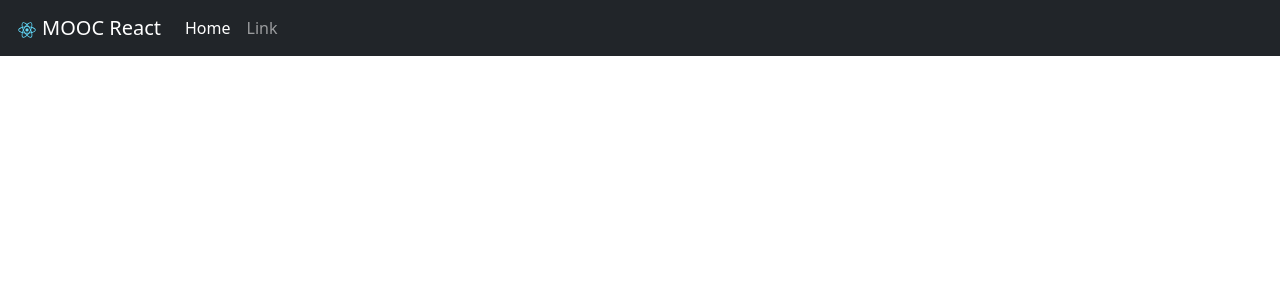
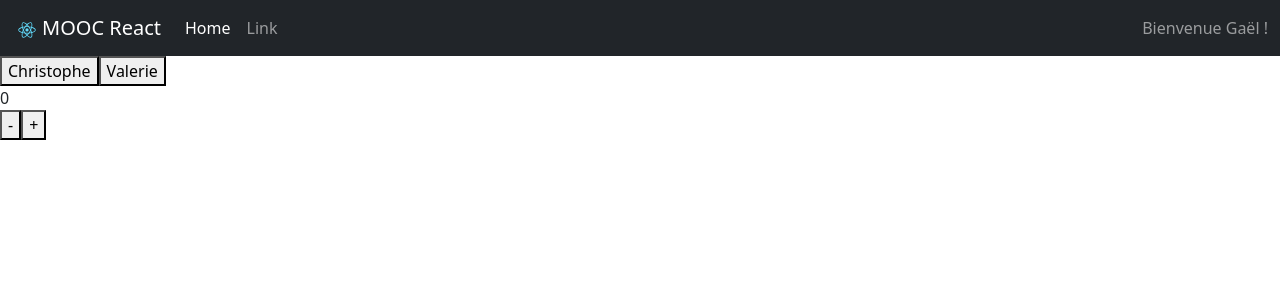
Before and after one commit to Gael-Mousset/mooc-react, a React (Create React App) app: page / in a window 1280 px wide. Shown: the top 300 px of the page. Built offline with nearby package versions, Linux system fonts and the light colour scheme.

Commit message:
Chapitre 6 - L'état d’un composant

```diff
--- a/src/App.jsx
+++ b/src/App.jsx
@@ -1,9 +1,11 @@
+import Counter from "./components/Counter";
 import Header from "./components/Header";
 
 function App() {
   return (
     <div className="App">
       <Header />
+      <Counter />
     </div>
   );
 }
--- /dev/null
+++ b/src/components/Counter.jsx
@@ -0,0 +1,15 @@
+import React, { useState } from "react";
+
+function Counter(props) {
+  const [counter, setCounter] = useState(0);
+  return (
+    <div>
+      {counter}
+      <br />
+      <button onClick={() => setCounter(counter - 1)}>-</button>
+      <button onClick={() => setCounter(counter + 1)}>+</button>
+    </div>
+  );
+}
+
+export default Counter;
--- a/src/components/Header.jsx
+++ b/src/components/Header.jsx
@@ -1,7 +1,13 @@
-import React from "react";
+import React, { useEffect, useState } from "react";
 import logo from "../logo.svg";
 
 function Header(props) {
+  const [user, setUser] = useState("");
+
+  useEffect(() => {
+    setTimeout(() => setUser("Gaël"), 1000);
+  }, []);
+
   return (
     <div>
       <nav className="navbar navbar-dark bg-dark navbar-expand-lg">
@@ -28,8 +34,13 @@ function Header(props) {
               </div>
             </li>
           </ul>
+          <div className="navbar-text">Bienvenue {user} !</div>
         </div>
       </nav>
+      <div>
+        <button onClick={() => setUser("Chistophe")}>Christophe</button>
+        <button onClick={() => setUser("Valerie")}>Valerie</button>
+      </div>
     </div>
   );
 }
```
